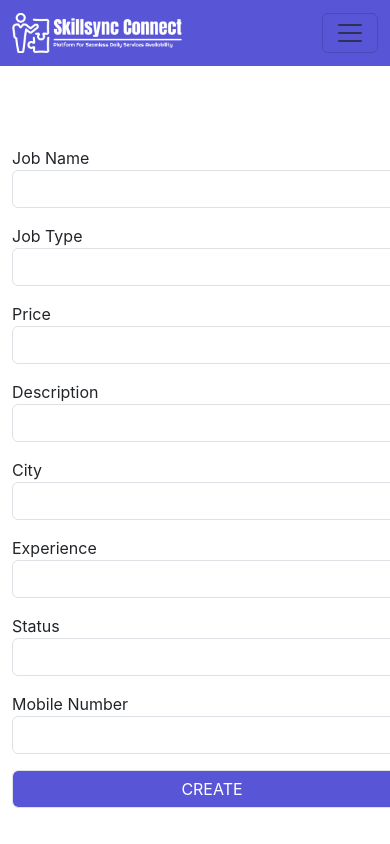
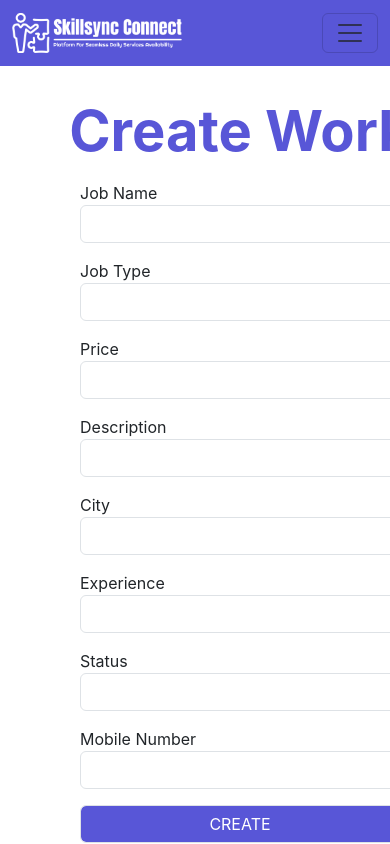
Before and after one commit to Uzerkhan786/Daily-Wagers, a React (Create React App) app in the folder frontend/: page /createjob in a window 390 px wide. Shown: the top 844 px of the page. Built offline with nearby package versions, Linux system fonts and the light colour scheme.

Commit message:
adding design

```diff
--- a/frontend/src/components/About.jsx
+++ b/frontend/src/components/About.jsx
@@ -7,7 +7,7 @@ const About = () => {
 
       <div className="container">
   <div className="row" style={{paddingTop:'2rem'}}>
-  <h1 className='text-center' style={{fontSize:'3.5rem'}}>About Us</h1>
+  <h1 className='text-center' style={{fontSize:'3.5rem',fontWeight:'bold',color:'#5856d7'}}>About Us</h1>
     <div className="col" style={{paddingTop:'2rem'}}>
       <p> Welcome to <span style={{color:'#5856d7',fontFamily:'sans-serif',fontSize:'1.5rem',fontWeight:'bold'}}>
      Daily Wagers  </span>your go-to platform for seamless daily services availability! At Daily
--- a/frontend/src/components/AppliedJob.jsx
+++ b/frontend/src/components/AppliedJob.jsx
@@ -26,6 +26,7 @@ const AppliedJob = () => {
         setBook(dltItem)
        })
       console.log('job deleted');
+      alert('work deleted successfully')
     }
 
   return (
--- a/frontend/src/components/Card.jsx
+++ b/frontend/src/components/Card.jsx
@@ -37,7 +37,7 @@ const Card = ({jobName,jobType,des,status,location,date,mobile,exp,price,Book})
      </div>
      <div className="row">
       <div className="col-6">
-      <p style={{fontWeight:'bold'}}><BsPersonWorkspace style={{color:'#5856d7'}} /> {exp}years</p>
+      <p style={{fontWeight:'bold'}}><BsPersonWorkspace style={{color:'#5856d7'}} /> {exp} years</p>
       </div>
       <div className="col-6">
       <p style={{fontWeight:'bold'}}><BsCalendar2DateFill style={{color:'#5856d7'}}/> {date}</p>
--- a/frontend/src/components/CreateJob.jsx
+++ b/frontend/src/components/CreateJob.jsx
@@ -52,14 +52,16 @@ const CreateJob = () => {
   return (
 
     <div>
+
        {!isLogin?(
-        <div className='container' style={{width:'30rem',marginTop:'5rem'}}>
+        <div className='container' style={{width:'30rem',marginTop:'2rem'}}>
+          <h1 className='text-center' style={{fontWeight:'bold',color:'#5856d7',fontSize:'3.5rem'}}>Create Work</h1>
         {load?(
            <div style={{display:'flex',justifyContent:'center'}}>
         <Spiner/>
         </div>
         ):(
-          <form onSubmit={formSubmit} className='form-size'>
+          <form onSubmit={formSubmit} className='form-size' style={{justifyContent:'center',margin:'auto'}}>
           <div className="form-group my-3">
             <label htmlFor="name" >Job Name</label>
             <input type="name" className="form-control" id="jobName" onChange={change}  autoComplete='off'/>
--- a/frontend/src/components/Home.css
+++ b/frontend/src/components/Home.css
@@ -41,7 +41,7 @@
 
     }
     .form-size{
-      width:25rem;
+      width:20rem;
 
     }
     .form-size1{
--- a/frontend/src/components/ShowJobs.jsx
+++ b/frontend/src/components/ShowJobs.jsx
@@ -52,7 +52,7 @@ const ShowJobs = () => {
     b=json.data
     console.log(b);
     userBookWork();
-    alert('Work has been booked')
+    alert('Booked Successfully')
     })
   }
 
```
